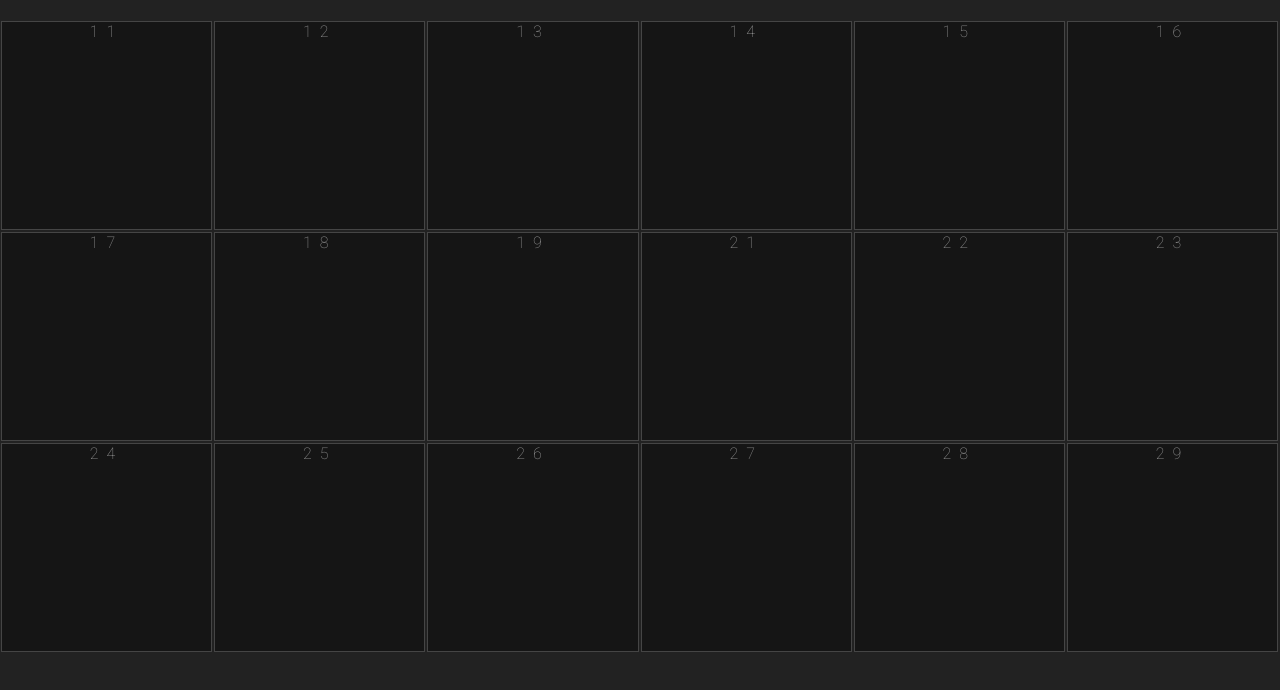
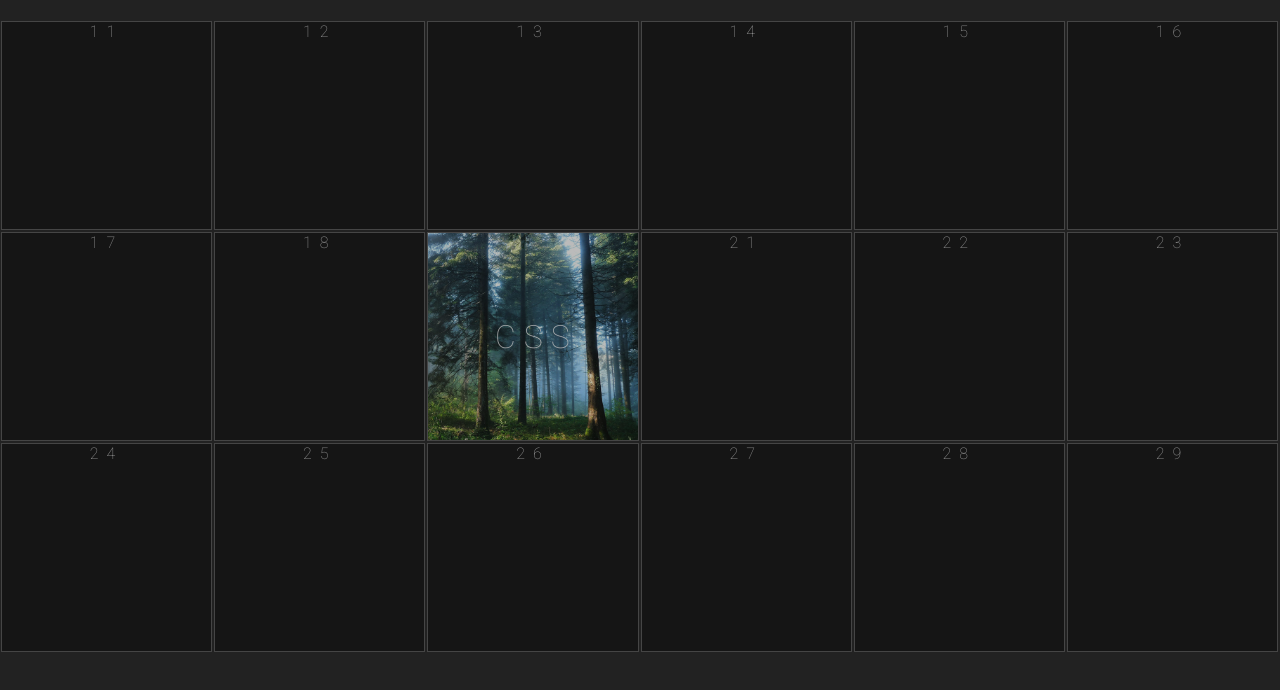
Before and after one commit to lexa-sharm/3D-Grid-3x6, a plain HTML site: page index.html in a window 1280 px wide. Drawn offline with nearby package versions, Linux system fonts and the light colour scheme.

Commit message:
grid-3d-item-1

```diff
--- a/index.html
+++ b/index.html
@@ -7,25 +7,29 @@
 </head>
 <body>
 	<div class="container">
-		<ul class="blocks">
-			<li class="block"><a href="#">11</a></li>
-			<li class="block"><a href="#">12</a></li>
-			<li class="block"><a href="#">13</a></li>
-			<li class="block"><a href="#">14</a></li>
-			<li class="block"><a href="#">15</a></li>
-			<li class="block"><a href="#">16</a></li>
-			<li class="block"><a href="#">17</a></li>
-			<li class="block"><a href="#">18</a></li>
-			<li class="block"><a href="#">19</a></li>
-			<li class="block"><a href="#">21</a></li>
-			<li class="block"><a href="#">22</a></li>
-			<li class="block"><a href="#">23</a></li>
-			<li class="block"><a href="#">24</a></li>
-			<li class="block"><a href="#">25</a></li>
-			<li class="block"><a href="#">26</a></li>
-			<li class="block"><a href="#">27</a></li>
-			<li class="block"><a href="#">28</a></li>
-			<li class="block"><a href="#">29</a></li>
+		<ul class="grid-3d">
+			<li class="grid-3d-item"><a href="#">11</a></li>
+			<li class="grid-3d-item"><a href="#">12</a></li>
+			<li class="grid-3d-item"><a href="#">13</a></li>
+			<li class="grid-3d-item"><a href="#">14</a></li>
+			<li class="grid-3d-item"><a href="#">15</a></li>
+			<li class="grid-3d-item"><a href="#">16</a></li>
+			<li class="grid-3d-item"><a href="#">17</a></li>
+			<li class="grid-3d-item"><a href="#">18</a></li>
+			<li class="grid-3d-item">
+				<div class="grid-3d-item__bg">
+					<span class="grid-3d-item__title">css</span>
+				</div>
+			</li>
+			<li class="grid-3d-item"><a href="#">21</a></li>
+			<li class="grid-3d-item"><a href="#">22</a></li>
+			<li class="grid-3d-item"><a href="#">23</a></li>
+			<li class="grid-3d-item"><a href="#">24</a></li>
+			<li class="grid-3d-item"><a href="#">25</a></li>
+			<li class="grid-3d-item"><a href="#">26</a></li>
+			<li class="grid-3d-item"><a href="#">27</a></li>
+			<li class="grid-3d-item"><a href="#">28</a></li>
+			<li class="grid-3d-item"><a href="#">29</a></li>
 		</ul>
 	</div>
 
--- a/js/main.js
+++ b/js/main.js
@@ -9,8 +9,8 @@ $(document).ready(function() {
 });
 
 function slide_resize(){
-  var blockWidth = $('.block').width();
-  $('.block').css({height: blockWidth + 'px'});
+  var blockWidth = $('.grid-3d-item').width();
+  $('.grid-3d-item').css({height: blockWidth + 'px'});
 }
 
 
@@ -251,7 +251,7 @@ function animate() {
 /*
  * Initialize
  */
-new Blocks($('.block'));
+new Blocks($('.grid-3d-item'));
 
 
 
--- a/scss/style.scss
+++ b/scss/style.scss
@@ -46,6 +46,7 @@ $border-size: 1px;
 
 @import url(http://fonts.googleapis.com/css?family=Roboto:100);
 
+
 body {
 	margin: 0;
 	padding: 0;
@@ -53,6 +54,12 @@ body {
 	font-family: Roboto, sans-serif;
 	font-weight: 100;
 }
+
+
+/*----------------------------------------------------------
+					STYLE GRID BEGIN
+----------------------------------------------------------*/
+
 
 .container {
 	/*@include perspective(100px);*/
@@ -73,11 +80,10 @@ body {
 	}
 }
 
-.blocks {
+.grid-3d {
 	margin: 0;
 	padding: 0;
 	list-style: none;
-	/*width: ($block-size + $block-margin * 2) * 3;*/
 	width: 100%;
 	color: rgba(#fff, 0.8);
 	font-size: 16px;
@@ -98,15 +104,14 @@ body {
   	}
 }
 
-.block {
+.grid-3d-item {
+	position: relative;
 	box-sizing: border-box;
 	cursor: pointer;
 	margin: $block-margin;
 	background-color: #111;
 	width: $block-size;
-	/*height: $block-size;*/
 	text-align: center;
-	/*line-height: $block-size;*/
 	@include transition(all, 200ms, ease-in-out);
 	@include box-sizing(border-box);
 	opacity: 0.7;
@@ -115,3 +120,36 @@ body {
 	}
 	border: $border-size solid rgba(#999, 0.5);
 }
+
+
+/*----------------------------------------------------------
+					STYLE GRID END
+----------------------------------------------------------*/
+
+
+.grid-3d-item__bg {
+	width: 100%;
+	height: 100%;
+	background: url(../img/The-Thick-Forest.jpg) center no-repeat;
+	background-size: cover;
+/* 	background: #66CC33;
+background: #61d7a4; Old browsers
+background: -moz-radial-gradient(center, ellipse cover,  #61d7a4 0%, #218359 100%); FF3.6+
+background: -webkit-gradient(radial, center center, 0px, center center, 100%, color-stop(0%,#61d7a4), color-stop(100%,#218359)); Chrome,Safari4+
+background: -webkit-radial-gradient(center, ellipse cover,  #61d7a4 0%,#218359 100%); Chrome10+,Safari5.1+
+background: -o-radial-gradient(center, ellipse cover,  #61d7a4 0%,#218359 100%); Opera 12+
+background: -ms-radial-gradient(center, ellipse cover,  #61d7a4 0%,#218359 100%); IE10+
+background: radial-gradient(ellipse at center,  #61d7a4 0%,#218359 100%); W3C
+filter: progid:DXImageTransform.Microsoft.gradient( startColorstr='#61d7a4', endColorstr='#218359',GradientType=1 ); IE6-9 fallback on horizontal gradient */
+}
+
+.grid-3d-item__title {
+	position: absolute;
+	top: 50%;
+	left: 50%;
+	margin: 0 auto;
+	margin-top: -19px;
+	margin-left: -38px;
+	font-size: 2em;
+	text-transform: uppercase;
+}
```
Also changed, not shown: css/style.css, img/The-Thick-Forest.jpg (added).
